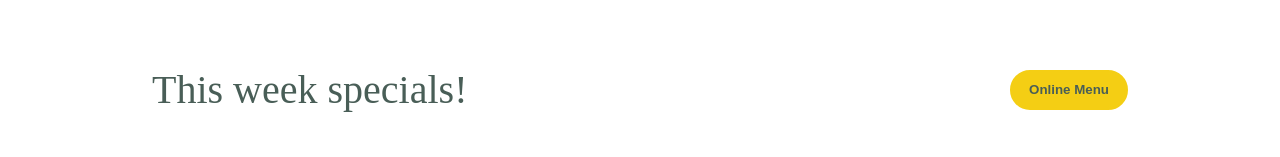
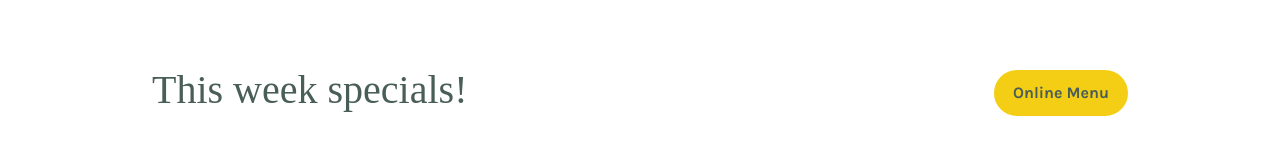
Before and after one commit to guitarguy199/meta-front-end-capstone-project, a React (Vite) app: page / in a window 1280 px wide. Shown: the part 512-669 px from the top of the page. Built offline with nearby package versions, Linux system fonts and the light colour scheme; grey boxes are pictures that could not be loaded; a web font is replaced by a local one.

Commit message:
online menu button link

```diff
--- a/src/Pages/Home/Specials.jsx
+++ b/src/Pages/Home/Specials.jsx
@@ -3,6 +3,7 @@ import greekSaladImage from './assets/greek salad.jpg';
 import bruschettaImage from './assets/bruchetta.svg';
 import lemonDessertImage from './assets/lemon dessert.jpg';
 import SpecialsCard from "./SpecialsCard";
+import { Link } from "react-router-dom";
 
 const Specials = () => {
 
@@ -31,7 +32,9 @@ const Specials = () => {
     <section className="grid container week-specials">
       <div className="menu-heading">
         <h2>This week specials!</h2>
-        <button className="button-primary">Online Menu</button>
+        <Link className="button-primary" to="/order-online">
+          Online Menu
+        </Link>
       </div>
         {specials.map((special, index) =>
             <SpecialsCard key={index} meals={special} />
```
